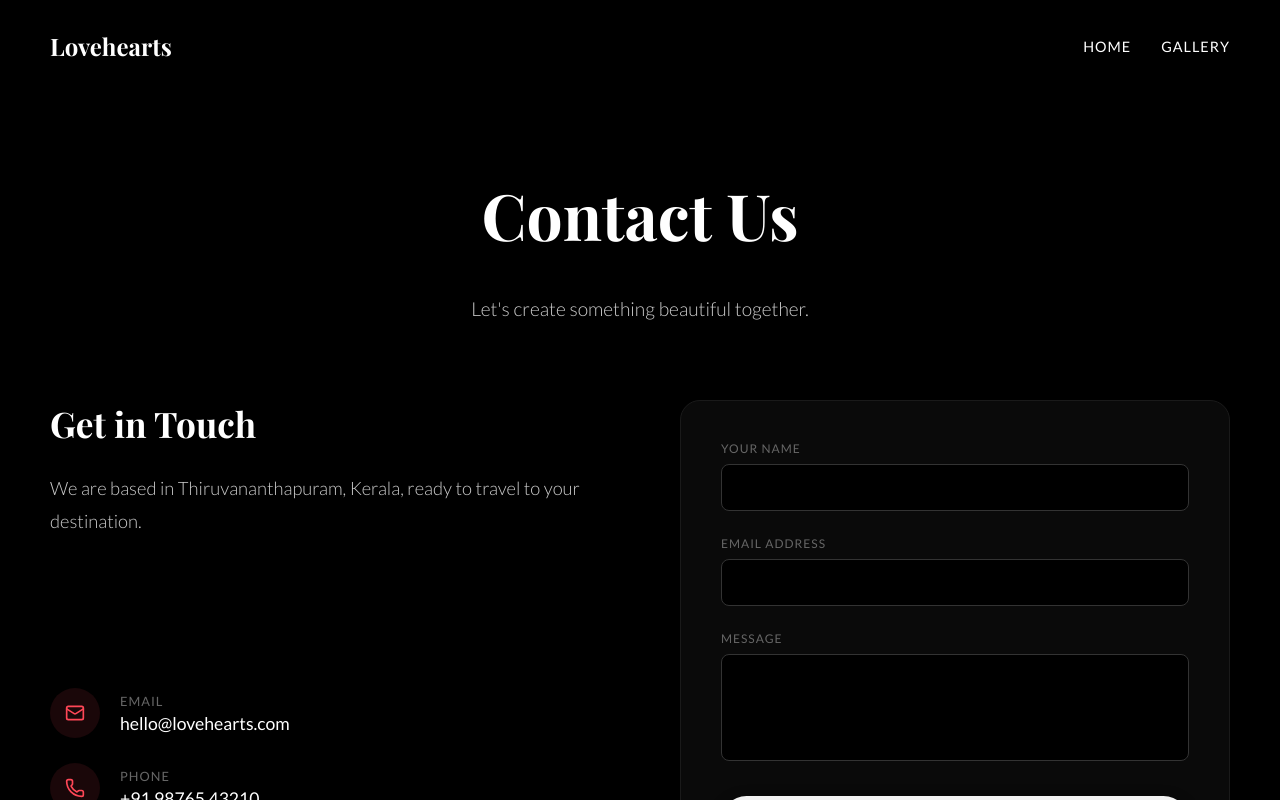
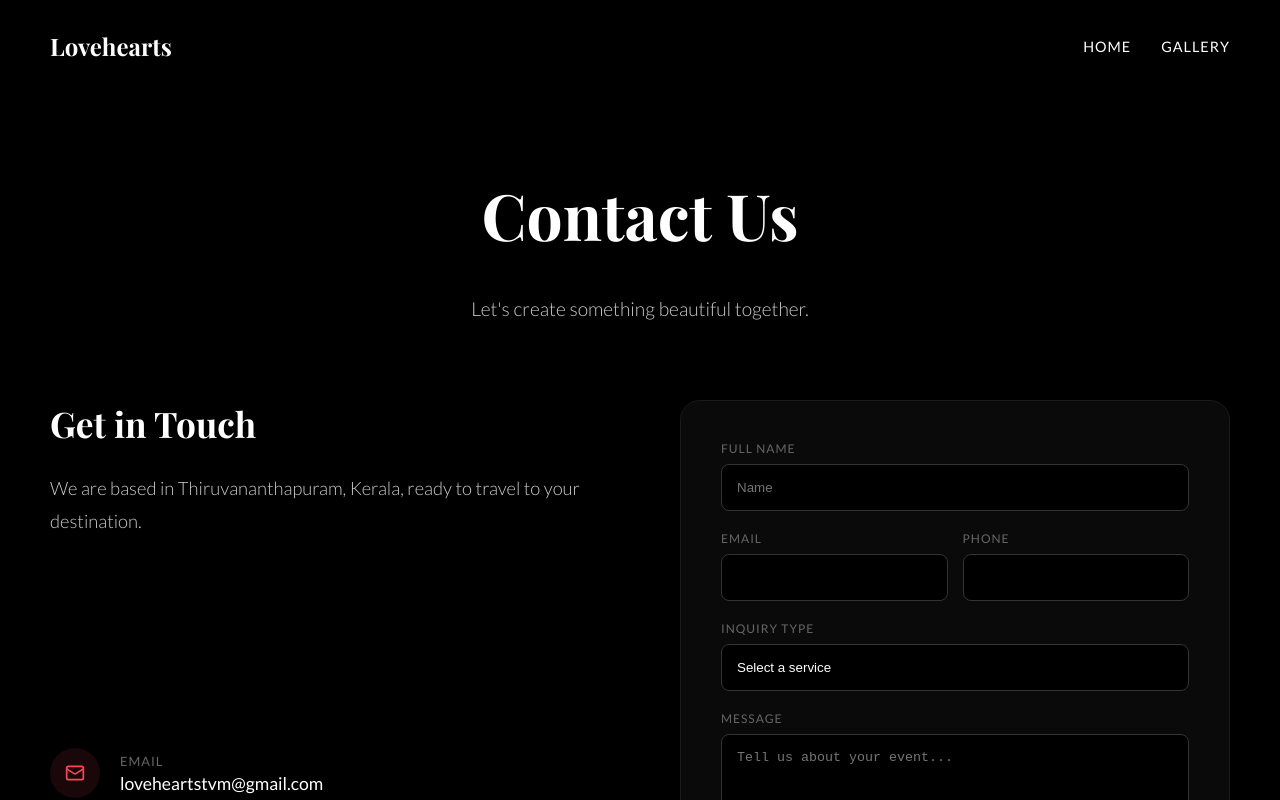
Before and after one commit to plgdin/lovehearts, a React (Vite) app: page /contact in a window 1280 px wide. Built offline with nearby package versions, Linux system fonts and the light colour scheme; a web font is replaced by a local one.

Commit message:
added the email

```diff
--- a/src/pages/client/Contact.tsx
+++ b/src/pages/client/Contact.tsx
@@ -1,24 +1,45 @@
 import React, { useState } from 'react';
 import { motion } from 'framer-motion';
 import { Link } from 'react-router-dom';
-import { Mail, Phone, MapPin, Send, Loader2 } from 'lucide-react';
+import { Mail, Phone, MapPin, Send, Loader2, Clock, Instagram } from 'lucide-react';
 
 const Contact: React.FC = () => {
   const [loading, setLoading] = useState(false);
 
-  const handleSubmit = (e: React.FormEvent) => {
+  const handleSubmit = async (e: React.FormEvent<HTMLFormElement>) => {
     e.preventDefault();
     setLoading(true);
-    // Simulate form submission
-    setTimeout(() => {
+
+    const formData = new FormData(e.currentTarget);
+    const data = Object.fromEntries(formData.entries());
+
+    try {
+      // FormSubmit AJAX integration
+      const response = await fetch("https://formsubmit.co/ajax/alanbijialex@gmail.com", {
+        method: "POST",
+        headers: {
+          "Content-Type": "application/json",
+          "Accept": "application/json"
+        },
+        body: JSON.stringify(data),
+      });
+
+      if (response.ok) {
+        alert("Thank you! Your message has been sent to Lovehearts. We'll get back to you within 24 hours.");
+        e.currentTarget.reset();
+      } else {
+        alert("Failed to send message. Please try again or contact us directly via phone.");
+      }
+    } catch (error) {
+      console.error("Network Error:", error);
+      alert("There was a network error. Please check your connection.");
+    } finally {
       setLoading(false);
-      alert("Thank you! Your message has been sent to Lovehearts.");
-    }, 1500);
+    }
   };
 
   return (
     <div className="app-container">
-      {/* Navbar Integration */}
       <nav className="navbar" style={{ position: 'relative' }}>
         <Link to="/" style={{ textDecoration: 'none' }}>
           <h2>Lovehearts</h2>
@@ -48,13 +69,14 @@ const Contact: React.FC = () => {
 
           <div style={{ display: 'grid', gridTemplateColumns: 'repeat(auto-fit, minmax(300px, 1fr))', gap: '80px' }}>
 
-            {/* Contact Info */}
-            <div style={{ display: 'flex', flexDirection: 'column', gap: '40px' }}>
+            {/* Contact Info & New Info Cards */}
+            <div style={{ display: 'flex', flexDirection: 'column', gap: '30px' }}>
               <div className="service-info">
                 <h3 style={{ fontSize: '2.2rem' }}>Get in Touch</h3>
                 <p>We are based in Thiruvananthapuram, Kerala, ready to travel to your destination.</p>
               </div>
 
+              {/* Individual Contact Items */}
               <div style={{ display: 'flex', flexDirection: 'column', gap: '25px' }}>
                 <div style={{ display: 'flex', alignItems: 'center', gap: '20px' }}>
                   <div style={{ width: '50px', height: '50px', borderRadius: '50%', background: 'rgba(255,71,87,0.1)', display: 'flex', justifyContent: 'center', alignItems: 'center', color: '#ff4757' }}>
@@ -62,7 +84,7 @@ const Contact: React.FC = () => {
                   </div>
                   <div>
                     <p style={{ fontSize: '0.8rem', color: '#666', textTransform: 'uppercase', letterSpacing: '1px', marginBottom: '4px' }}>Email</p>
-                    <p style={{ fontFamily: 'Lato', fontSize: '1.1rem' }}>hello@lovehearts.com</p>
+                    <p style={{ fontFamily: 'Lato', fontSize: '1.1rem' }}>loveheartstvm@gmail.com</p>
                   </div>
                 </div>
 
@@ -72,48 +94,92 @@ const Contact: React.FC = () => {
                   </div>
                   <div>
                     <p style={{ fontSize: '0.8rem', color: '#666', textTransform: 'uppercase', letterSpacing: '1px', marginBottom: '4px' }}>Phone</p>
-                    <p style={{ fontFamily: 'Lato', fontSize: '1.1rem' }}>+91 98765 43210</p>
+                    <p style={{ fontFamily: 'Lato', fontSize: '1.1rem' }}>+91 90614 74443</p>
                   </div>
                 </div>
 
+                {/* Added Response Time Card logic */}
                 <div style={{ display: 'flex', alignItems: 'center', gap: '20px' }}>
                   <div style={{ width: '50px', height: '50px', borderRadius: '50%', background: 'rgba(255,71,87,0.1)', display: 'flex', justifyContent: 'center', alignItems: 'center', color: '#ff4757' }}>
-                    <MapPin size={20} />
+                    <Clock size={20} />
                   </div>
                   <div>
-                    <p style={{ fontSize: '0.8rem', color: '#666', textTransform: 'uppercase', letterSpacing: '1px', marginBottom: '4px' }}>Location</p>
-                    <p style={{ fontFamily: 'Lato', fontSize: '1.1rem' }}>Thiruvananthapuram, Kerala</p>
+                    <p style={{ fontSize: '0.8rem', color: '#666', textTransform: 'uppercase', letterSpacing: '1px', marginBottom: '4px' }}>Response Time</p>
+                    <p style={{ fontFamily: 'Lato', fontSize: '1.1rem' }}>Within 24 business hours</p>
                   </div>
                 </div>
               </div>
             </div>
 
-            {/* Contact Form */}
+            {/* Enhanced Contact Form */}
             <div style={{ background: '#0a0a0a', padding: '40px', borderRadius: '20px', border: '1px solid #1a1a1a' }}>
-              <form onSubmit={handleSubmit} style={{ display: 'flex', flexDirection: 'column', gap: '25px' }}>
+              <form onSubmit={handleSubmit} style={{ display: 'flex', flexDirection: 'column', gap: '20px' }}>
+                {/* FormSubmit Configuration Fields */}
+                <input type="hidden" name="_captcha" value="false" />
+                <input type="hidden" name="_subject" value="New Inquiry from Lovehearts Website!" />
+                <input type="hidden" name="_template" value="table" />
+
                 <div style={{ display: 'flex', flexDirection: 'column', gap: '8px' }}>
-                  <label style={{ fontSize: '0.75rem', textTransform: 'uppercase', color: '#666', letterSpacing: '1px' }}>Your Name</label>
+                  <label style={{ fontSize: '0.75rem', textTransform: 'uppercase', color: '#666', letterSpacing: '1px' }}>Full Name</label>
                   <input
+                    name="name"
                     required
                     type="text"
+                    placeholder="Name"
+                    disabled={loading}
                     style={{ background: '#000', border: '1px solid #333', padding: '15px', borderRadius: '8px', color: '#fff', outline: 'none' }}
                   />
                 </div>
 
+                <div style={{ display: 'grid', gridTemplateColumns: '1fr 1fr', gap: '15px' }}>
+                    <div style={{ display: 'flex', flexDirection: 'column', gap: '8px' }}>
+                        <label style={{ fontSize: '0.75rem', textTransform: 'uppercase', color: '#666', letterSpacing: '1px' }}>Email</label>
+                        <input
+                            name="email"
+                            required
+                            type="email"
+                            disabled={loading}
+                            style={{ background: '#000', border: '1px solid #333', padding: '15px', borderRadius: '8px', color: '#fff', outline: 'none' }}
+                        />
+                    </div>
+                    <div style={{ display: 'flex', flexDirection: 'column', gap: '8px' }}>
+                        <label style={{ fontSize: '0.75rem', textTransform: 'uppercase', color: '#666', letterSpacing: '1px' }}>Phone</label>
+                        <input
+                            name="phone"
+                            required
+                            type="tel"
+                            disabled={loading}
+                            style={{ background: '#000', border: '1px solid #333', padding: '15px', borderRadius: '8px', color: '#fff', outline: 'none' }}
+                        />
+                    </div>
+                </div>
+
                 <div style={{ display: 'flex', flexDirection: 'column', gap: '8px' }}>
-                  <label style={{ fontSize: '0.75rem', textTransform: 'uppercase', color: '#666', letterSpacing: '1px' }}>Email Address</label>
-                  <input
+                  <label style={{ fontSize: '0.75rem', textTransform: 'uppercase', color: '#666', letterSpacing: '1px' }}>Inquiry Type</label>
+                  <select
+                    name="inquiryType"
                     required
-                    type="email"
-                    style={{ background: '#000', border: '1px solid #333', padding: '15px', borderRadius: '8px', color: '#fff', outline: 'none' }}
-                  />
+                    disabled={loading}
+                    style={{ background: '#000', border: '1px solid #333', padding: '15px', borderRadius: '8px', color: '#fff', outline: 'none', appearance: 'none' }}
+                    defaultValue=""
+                  >
+                    <option value="" disabled>Select a service</option>
+                    <option value="Wedding Planning">Wedding Planning</option>
+                    <option value="Engagement">Engagement</option>
+                    <option value="Birthday Celebration">Birthday Celebration</option>
+                    <option value="Haldi Ceremony">Haldi Ceremony</option>
+                    <option value="Other Events">Other Events</option>
+                  </select>
                 </div>
 
                 <div style={{ display: 'flex', flexDirection: 'column', gap: '8px' }}>
                   <label style={{ fontSize: '0.75rem', textTransform: 'uppercase', color: '#666', letterSpacing: '1px' }}>Message</label>
                   <textarea
+                    name="message"
                     required
-                    rows={5}
+                    rows={4}
+                    placeholder="Tell us about your event..."
+                    disabled={loading}
                     style={{ background: '#000', border: '1px solid #333', padding: '15px', borderRadius: '8px', color: '#fff', outline: 'none', resize: 'none' }}
                   />
                 </div>
@@ -122,13 +188,22 @@ const Contact: React.FC = () => {
                   disabled={loading}
                   type="submit"
                   className="start-btn"
-                  style={{ width: '100%', fontSize: '1rem', marginTop: '10px' }}
+                  style={{
+                    width: '100%',
+                    fontSize: '1rem',
+                    marginTop: '10px',
+                    opacity: loading ? 0.7 : 1,
+                    cursor: loading ? 'not-allowed' : 'pointer'
+                  }}
                 >
-                  {loading ? <Loader2 className="animate-spin" /> : <><Send size={18} style={{ marginRight: '10px' }} /> Send Message</>}
+                  {loading ? (
+                    <><Loader2 className="animate-spin" style={{ marginRight: '10px' }} /> Sending...</>
+                  ) : (
+                    <><Send size={18} style={{ marginRight: '10px' }} /> Send Message</>
+                  )}
                 </button>
               </form>
             </div>
-
           </div>
         </div>
       </section>
```
